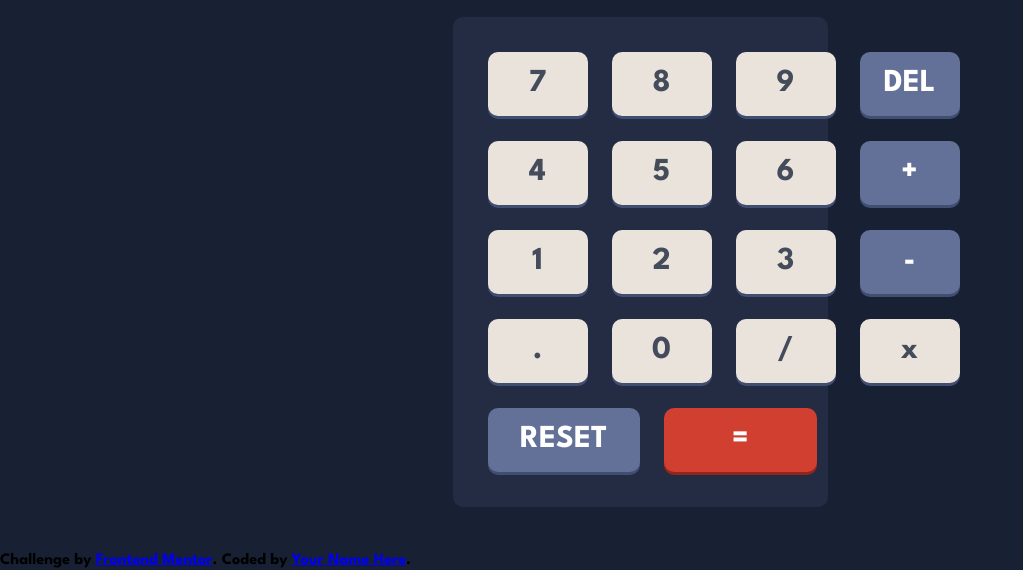
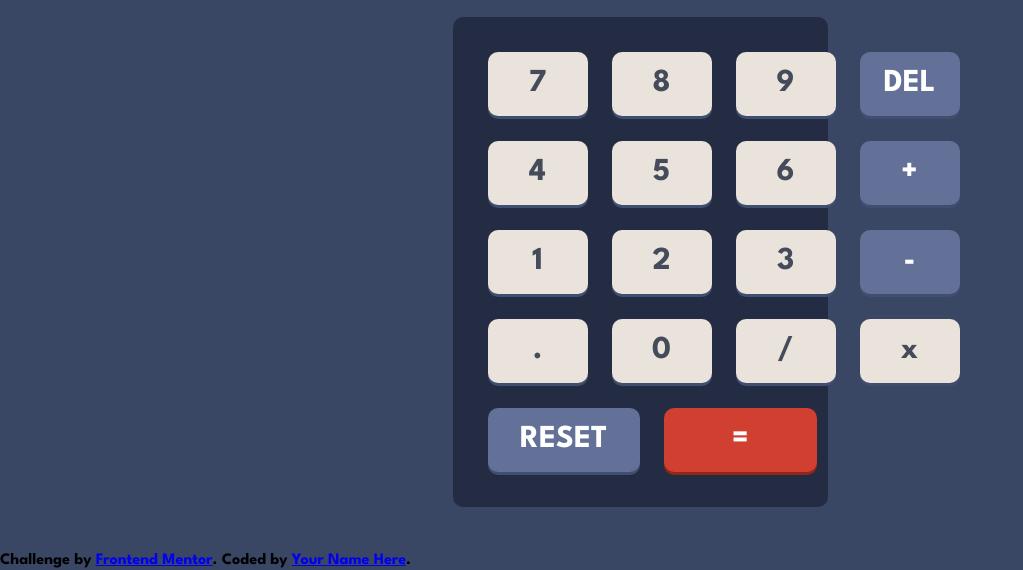
Before and after one commit to jaac97/Calculator-app, a website: page index.html in a window 1280 px wide. Shown: the part 248-818 px from the top of the page, without its empty margins (0-1023 px from the left). Drawn offline with nearby package versions, Linux system fonts and the light colour scheme; files that its build step writes are made by us from their sources.

Commit message:
Fixing color and height

```diff
--- a/build/sass/base/_globals.scss
+++ b/build/sass/base/_globals.scss
@@ -13,12 +13,11 @@ html{
 }
 body {
     font-size: 1.6rem;
-    background-color: v.$screen-brackground;
+    background-color: v.$main-background;
     font-family: v.$font;
-
 }
 .container{
-    height: 100vh;
+    min-height: 100vh;
     margin: 0 auto;
     display: flex;
     justify-content: center;
```
